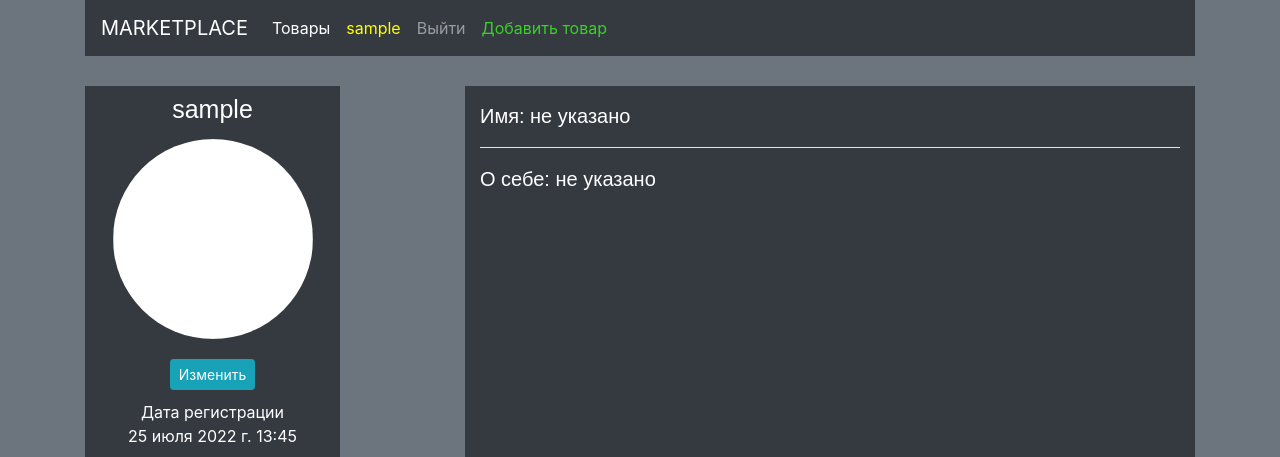
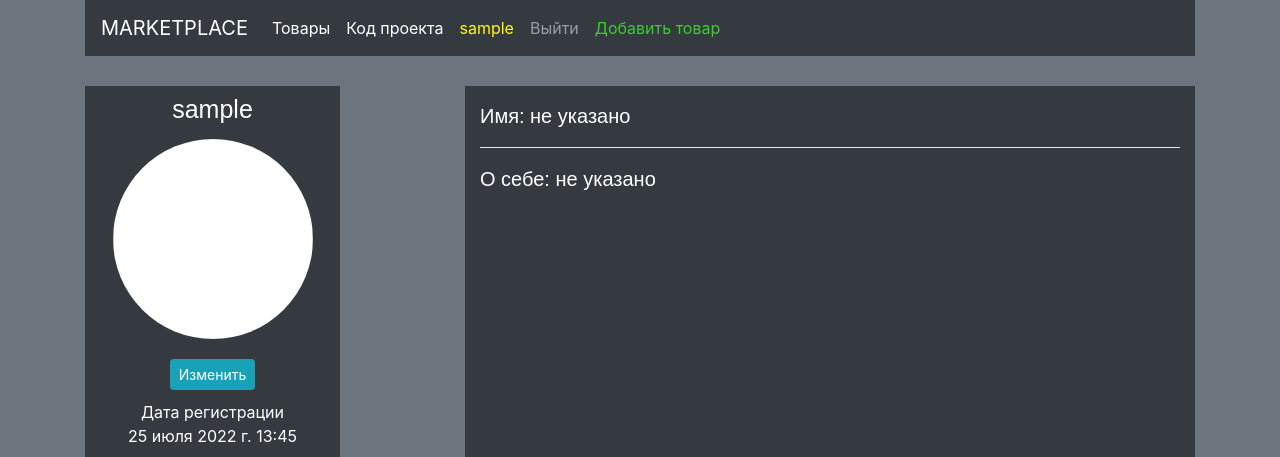
Before and after one commit to kuk4si/MARKETPLACE-Django-, a Django app: page /accounts/profile/1 in a window 1280 px wide. Shown: the top 457 px of the page. Run offline with Django 4.2, Linux system fonts and the light colour scheme; the visitor is signed in with stand-in values (Sample User, id 1); data comes from the database, SQL or seed files in the repository; data that the repository does not hold is empty; some libraries are stand-ins or nearby versions.

Commit message:
Git link

```diff
--- a/templates/base.html
+++ b/templates/base.html
@@ -35,6 +35,10 @@
         <ul class="navbar-nav mr-auto">
           <li class="nav-item active">
             <a class="nav-link" href="{% url 'products:home' %}">Товары <span class="sr-only">(current)</span></a>
+          </li>
+
+          <li class="nav-item">
+            <a class="nav-link active" href="https://github.com/kuk4si/MARKETPLACE-Django-">Код проекта</a>
           </li>
 
 
```
